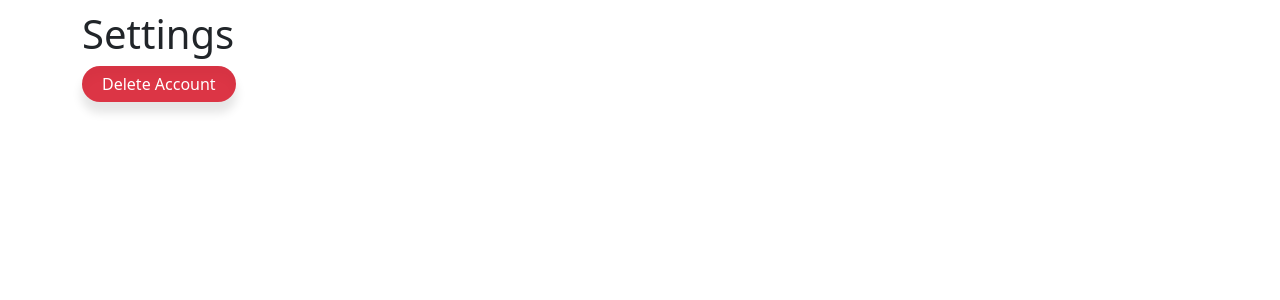
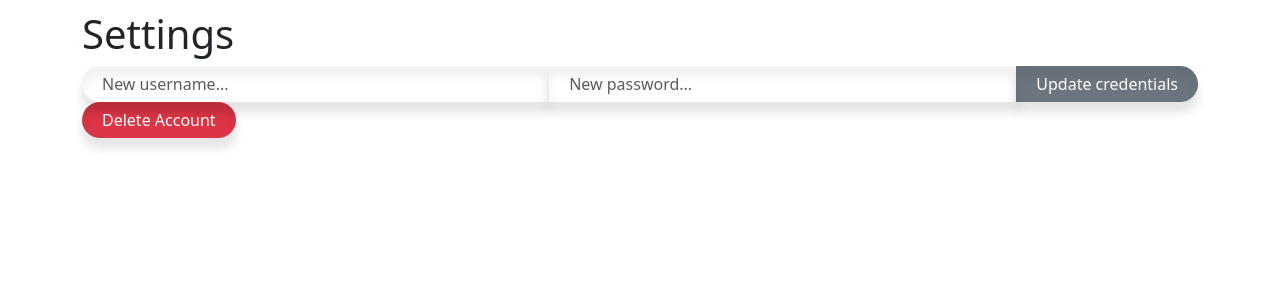
Before and after one commit to ghrlcu06e20l500g/ITIS_Drive, a Flask app: page /settings in a window 1280 px wide. Shown: the top 300 px of the page. Run offline with Flask 3, Linux system fonts and the light colour scheme; a user stored in the database is signed in.

Commit message:
added a way for users to update credentials

```diff
--- a/main.py
+++ b/main.py
@@ -3,13 +3,16 @@ import sqlite3
 import string
 import random
 
+from routes.settings import *
+
 app = Flask(__name__)
 app.secret_key = "thisisasupersecretvalue"
+
+app.register_blueprint(settings_routes)
 
 @app.route("/")
 def index():
     return redirect(url_for("home"))
-
 @app.route("/home")
 def home():
     return render_template("home.html", user = session.get("user"))
@@ -41,24 +44,6 @@ def login_post():
         session["user"] = {"username": username}
         return redirect(url_for("home"))
 
-@app.route("/settings")
-def settings():
-    user = session.get("user")
-    if not user:
-        return redirect(url_for("login"))
-    return render_template("settings.html", user = user)
-@app.route("/delete_account_post", methods=["POST"])
-def delete_account_post():
-
-    connection = sqlite3.connect("users.db")
-    cursor = connection.cursor()
-    cursor.row_factory = sqlite3.Row
-    cursor.execute("DELETE FROM users WHERE username=?", (session.get("user")["username"],))
-    connection.commit()
-
-    session.pop("user", None)
-    return redirect(url_for("home"))
-
 @app.route('/logout')
 def logout():
     session.pop("user", None)
--- /dev/null
+++ b/routes/settings.py
@@ -0,0 +1,46 @@
+from flask import *
+import sqlite3
+
+settings_routes = Blueprint("settings_routes", __name__)
+
+
+@settings_routes.route("/settings")
+def settings():
+    user = session.get("user")
+    if not user:
+        return redirect(url_for("login"))
+    return render_template("settings.html", user = user, message = None,)
+
+@settings_routes.route("/settings/update_credentials_post", methods=["POST"])
+def update_credentials_post():
+    username = request.form['username']
+    password = request.form['password']
+
+    connection = sqlite3.connect("users.db")
+    cursor = connection.cursor()
+    cursor.row_factory = sqlite3.Row
+
+    cursor.execute("SELECT * FROM users WHERE username=?", (username,))
+    user = cursor.fetchone()
+
+    if user is not None:
+        return render_template("settings.html", message = f"User {username} already exists.")
+    else:
+        cursor.execute("UPDATE users SET username = ?, password = ? WHERE username = ?", (username, password, session["user"]["username"]))
+        connection.commit()
+        session["user"] = {"username": username, "password": password}
+        return render_template("settings.html", message = "Credentials updated.")
+
+@settings_routes.route("/settings/delete_account_post", methods=["POST"])
+def delete_account_post():
+    username = request.form['username']
+    password = request.form['password']
+
+    connection = sqlite3.connect("users.db")
+    cursor = connection.cursor()
+    cursor.row_factory = sqlite3.Row
+    cursor.execute("DELETE FROM users WHERE username=?", (session.get("user")["username"],))
+    connection.commit()
+
+    session.pop("user", None)
+    return redirect(url_for("home"))
--- a/static/index.css
+++ b/static/index.css
@@ -6,14 +6,14 @@ body {
     border: none;
     border-radius: 20px;
     box-shadow: 0px 10px 10px 1px rgba(0, 0, 0, 0.1),
-    inset 0px 10px 10px 1px rgba(0, 0, 0, 0.025);
+    inset 0px 10px 10px 1px rgba(0, 0, 0, 0.05);
     padding-left: 20px;
     padding-right: 20px;
 }
 .card {
     border: none;
     box-shadow: 0px 10px 10px 1px rgba(0, 0, 0, 0.1),
-    inset 0px 10px 10px 1px rgba(0, 0, 0, 0.025);
+    inset 0px 10px 10px 1px rgba(0, 0, 0, 0.02);
 }
 
 .btn-primary:hover, .btn-outline-primary:hover, .form-control:hover { box-shadow: 0px 10px 10px 1px rgba(var(--bs-primary-rgb), 0.2); }
--- a/templates/settings.html
+++ b/templates/settings.html
@@ -11,8 +11,14 @@
     </head>
     <body>
         <div class="container">
+            {% if message %}<div class="alert alert-danger">{{ message }}</div>{% endif %}
             <h1>Settings</h1>
-            <form action="/delete_account_post", method="post">
+            <form action="/settings/update_credentials_post", method="post" class="input-group">
+                <input type="text" class="form-control" name="username" placeholder="New username...">
+                <input type="text" class="form-control" name="password" placeholder="New password...">
+                <button type="submit" class="btn btn-secondary">Update credentials</button>
+            </form>
+            <form action="/settings/delete_account_post", method="post">
                 <button type="submit" class="btn btn-danger">Delete Account</button>
             </form>
         </div>
```
Also changed, not shown: users.db.
